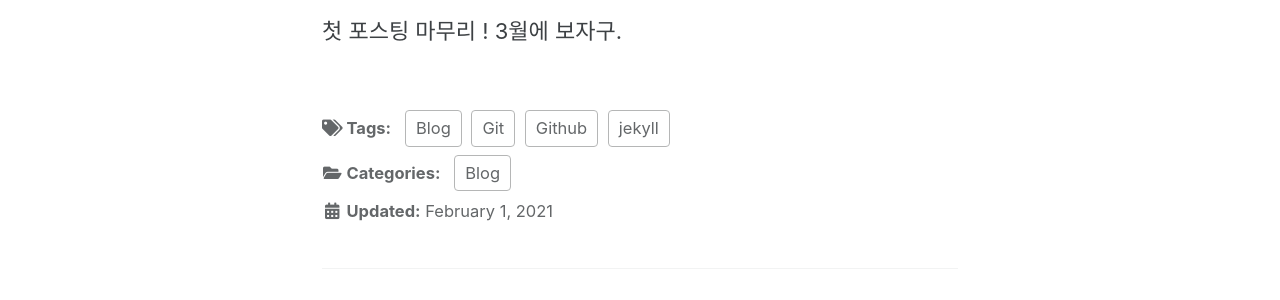
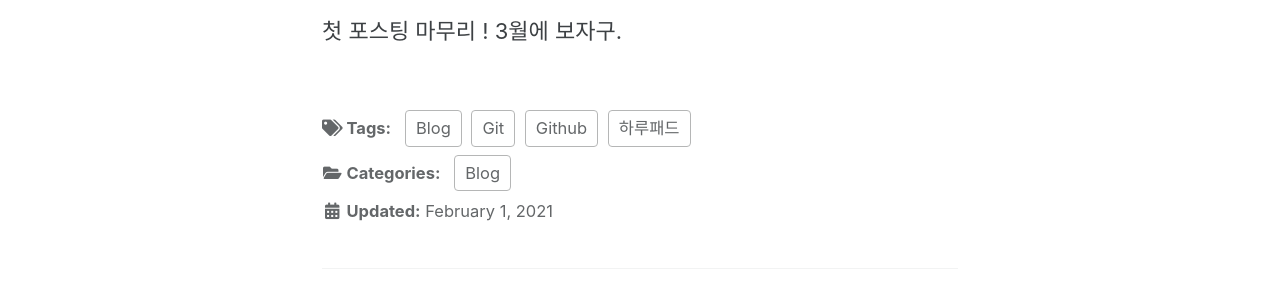
Before and after one commit to JyngJ/JyngJ.github.io, a Jekyll site: the page built from _posts/2021-02-01-0.md, in a window 1280 px wide. Shown: the part 881-1181 px from the top of the page. Built offline with Jekyll 4.4.1, drawn with Linux system fonts in a browser that asks for light colours; cached includes are drawn as plain includes.

Commit message:
git commit -m "post_1_1"

```diff
--- a/_posts/2021-02-01-0.md
+++ b/_posts/2021-02-01-0.md
@@ -5,7 +5,7 @@ excerpt: "블로그를 만들었다면 비워두지 말고 첫 글을 써보자.
 categories:
   - Blog
 tags:
-  - [Blog, jekyll, Github, Git]
+  - [Blog, 하루패드, Github, Git]
 
 toc: false
 toc_sticky: false
```
